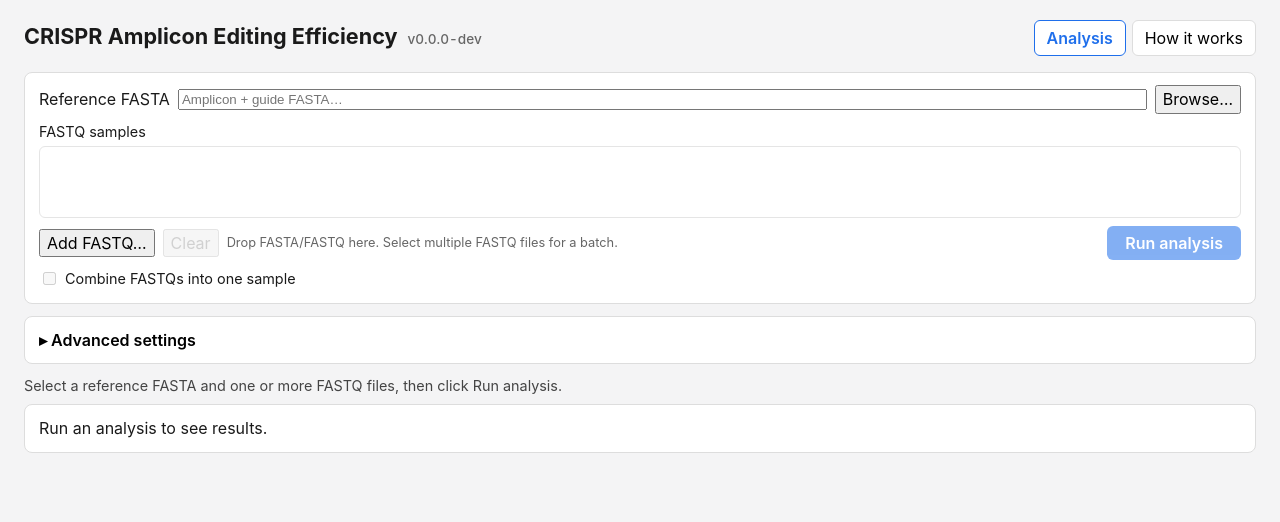
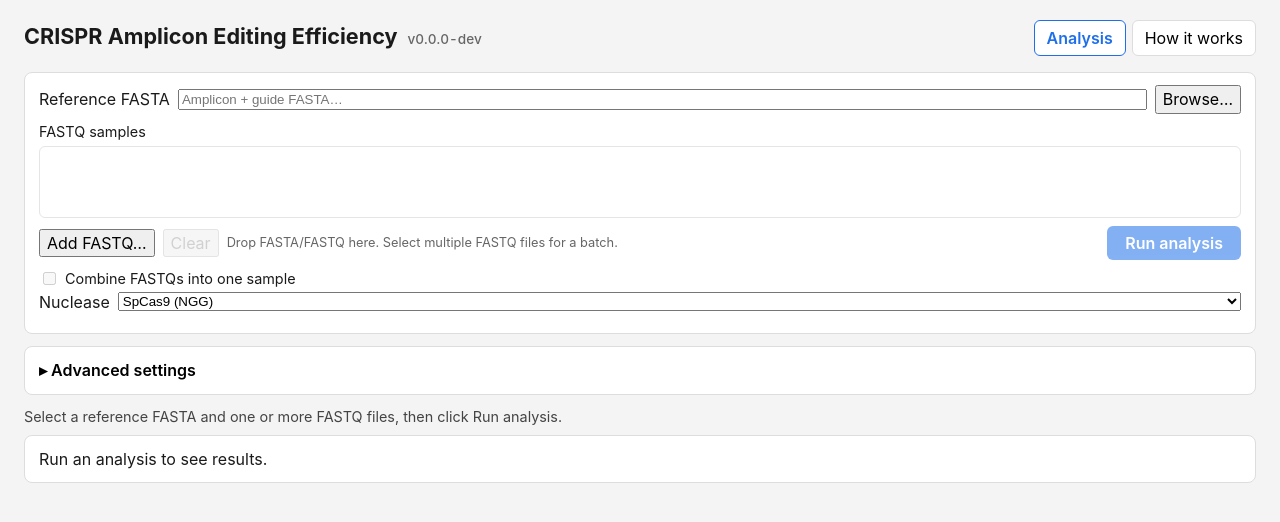
Before and after one commit to jacob-r-g/EfficiencyFinder, a React (Vite) app in the folder web/frontend/: page / in a window 1280 px wide. Shown: the top 522 px of the page. Built offline with nearby package versions, Linux system fonts and the light colour scheme.

Commit message:
Add a Cas9/Cas12 nuclease selector in the web and desktop UIs.
Keep SpCas9 as the default so existing runs are unchanged until Cas12 is chosen.

```diff
--- a/web/frontend/src/App.tsx
+++ b/web/frontend/src/App.tsx
@@ -131,9 +131,11 @@ export default function App() {
             fastqs={fastqs}
             running={running}
             combineFastqs={combineFastqs}
+            nuclease={settings.nuclease}
             onFasta={setFasta}
             onFastqs={setFastqs}
             onCombineFastqs={setCombineFastqs}
+            onNuclease={(nuclease) => setSettings((s) => ({ ...s, nuclease }))}
             onRun={run}
           />
           <SettingsPanel value={settings} disabled={running} onChange={setSettings} />
--- a/web/frontend/src/FilePanel.tsx
+++ b/web/frontend/src/FilePanel.tsx
@@ -1,4 +1,5 @@
 import { useCallback, useRef } from "react";
+import type { Nuclease } from "./types";
 
 const FASTA_RE = /\.(fasta|fa|fna|fas|txt)$/i;
 const FASTQ_RE = /\.(fastq|fq)(\.gz)?$/i;
@@ -8,9 +9,11 @@ type Props = {
   fastqs: File[];
   running: boolean;
   combineFastqs: boolean;
+  nuclease: Nuclease;
   onFasta: (file: File | null) => void;
   onFastqs: (files: File[]) => void;
   onCombineFastqs: (value: boolean) => void;
+  onNuclease: (value: Nuclease) => void;
   onRun: () => void;
 };
 
@@ -25,9 +28,11 @@ export default function FilePanel({
   fastqs,
   running,
   combineFastqs,
+  nuclease,
   onFasta,
   onFastqs,
   onCombineFastqs,
+  onNuclease,
   onRun,
 }: Props) {
   const fastaRef = useRef<HTMLInputElement>(null);
@@ -132,6 +137,21 @@ export default function FilePanel({
         />
         Combine FASTQs into one sample
       </label>
+      <label
+        className="row"
+        title="Cas9: guide = spacer+NGG; WT = 3 bp up + 3 bp down of the blunt cut. Cas12: guide = 4 bp PAM + spacer; WT = spacer positions 16–23."
+      >
+        <span>Nuclease</span>
+        <select
+          className="grow"
+          disabled={running}
+          value={nuclease}
+          onChange={(e) => onNuclease(e.target.value as Nuclease)}
+        >
+          <option value="cas9">SpCas9 (NGG)</option>
+          <option value="cas12">Cas12a / Cpf1 (TTTV)</option>
+        </select>
+      </label>
     </section>
   );
 }
--- a/web/frontend/src/types.ts
+++ b/web/frontend/src/types.ts
@@ -1,4 +1,7 @@
+export type Nuclease = "cas9" | "cas12";
+
 export type PipelineSettings = {
+  nuclease: Nuclease;
   k_classify: number;
   min_classify_score: number;
   flank: number;
@@ -16,6 +19,7 @@ export type PipelineSettings = {
 };
 
 export const DEFAULT_SETTINGS: PipelineSettings = {
+  nuclease: "cas9",
   k_classify: 17,
   min_classify_score: 15,
   flank: 25,
```
Also changed, not shown: 1 other file (tests, documents, lock files or other folders).
